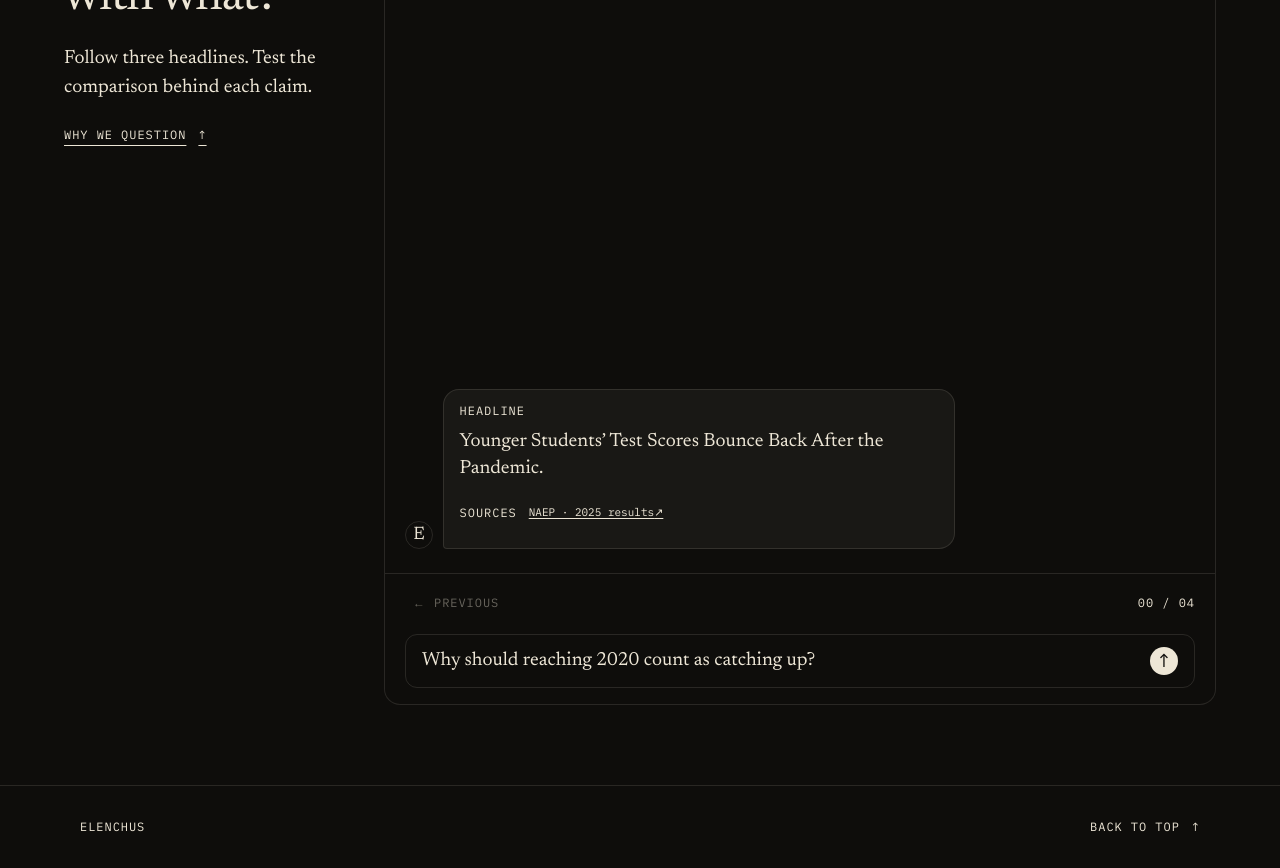
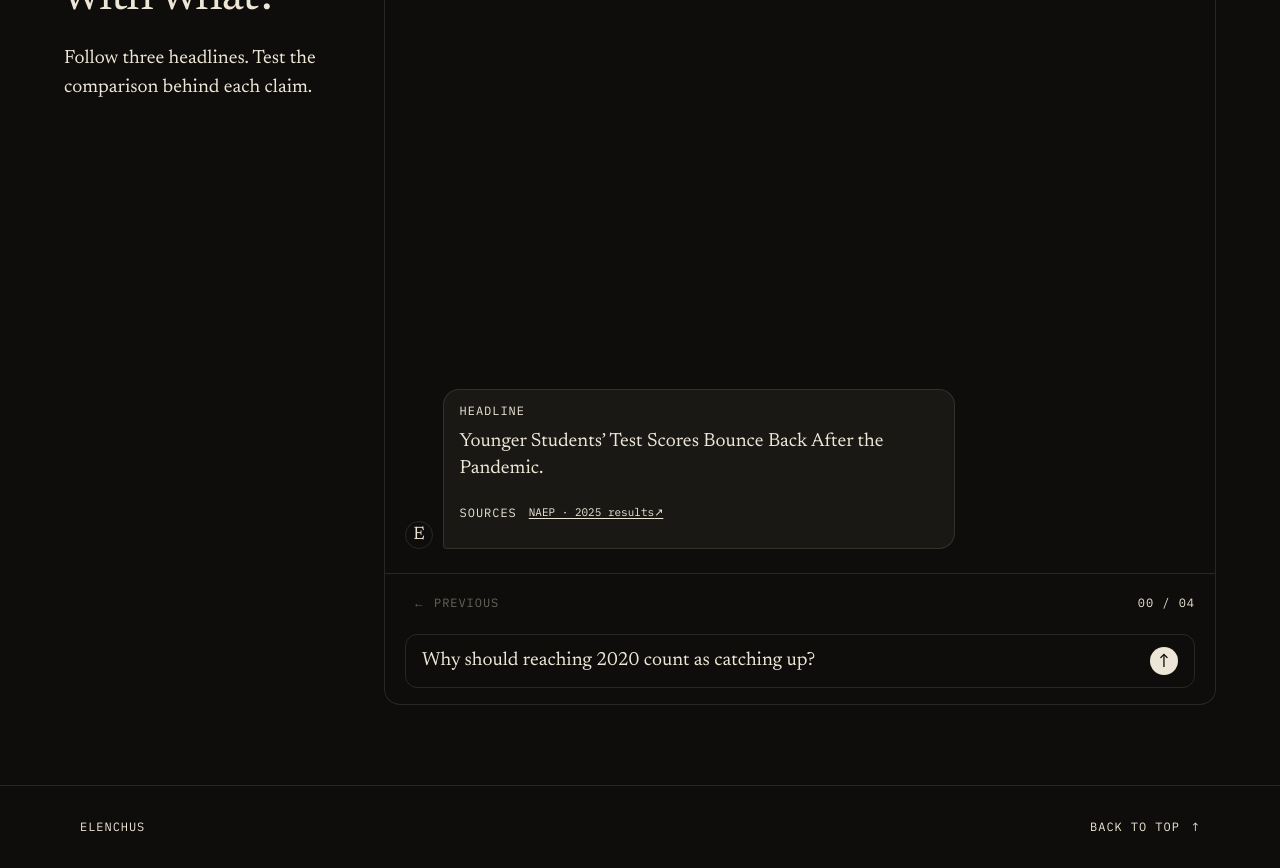
Before and after one commit to theravingrooster/elenchus-site, a Next.js app: page / in a window 1280 px wide. Shown: the part 1720-2588 px from the top of the page. Built offline with nearby package versions, Linux system fonts and the light colour scheme; no server answers; the database is empty.

Commit message:
Remove Why we question nudge from Examine introduction

```diff
--- a/components/ExamineBlock.tsx
+++ b/components/ExamineBlock.tsx
@@ -10,9 +10,6 @@ export function ExamineBlock() {
           <SectionLabel>{practice.intro.label}</SectionLabel>
           <h2 className="mt-5 max-w-[14ch] font-serif text-4xl leading-[1.05] tracking-[-0.02em] md:text-5xl">{practice.intro.heading}</h2>
           <p className="mt-5 max-w-[32ch]">{practice.intro.body}</p>
-          <a href="#method" className="mono-label mt-6 inline-flex items-center gap-3 underline underline-offset-[6px]">
-            {practice.intro.whyLink}<span aria-hidden="true">↑</span>
-          </a>
         </div>
         <div className="min-w-0"><PracticeCard /></div>
       </div>
--- a/content/practice.ts
+++ b/content/practice.ts
@@ -24,7 +24,6 @@ export const practice = {
     label: "02 / EXAMINE",
     heading: "Compared with what?",
     body: "Follow three headlines. Test the comparison behind each claim.",
-    whyLink: "Why we question",
   },
   demo: {
     name: "Elenchus",
```
